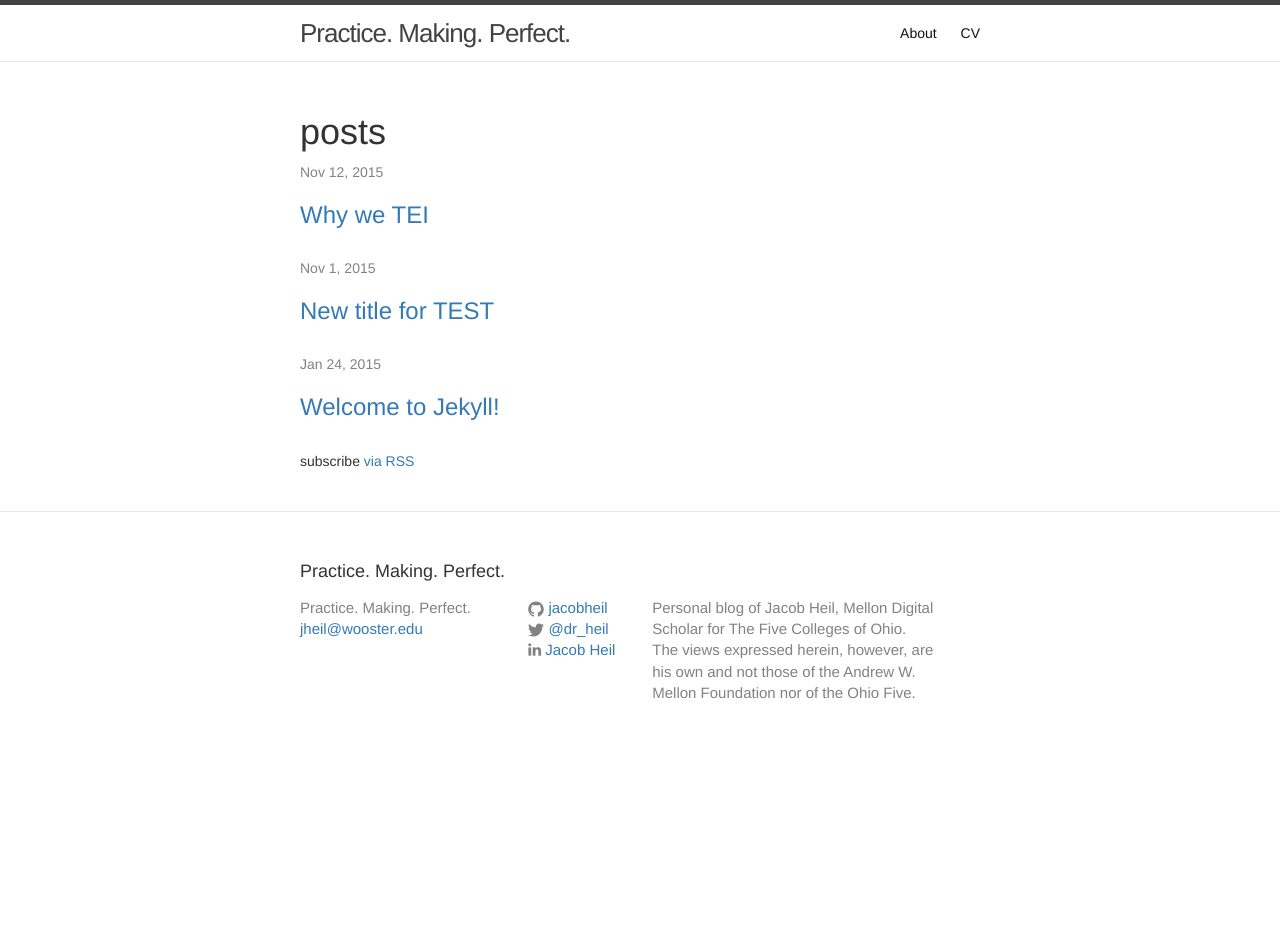
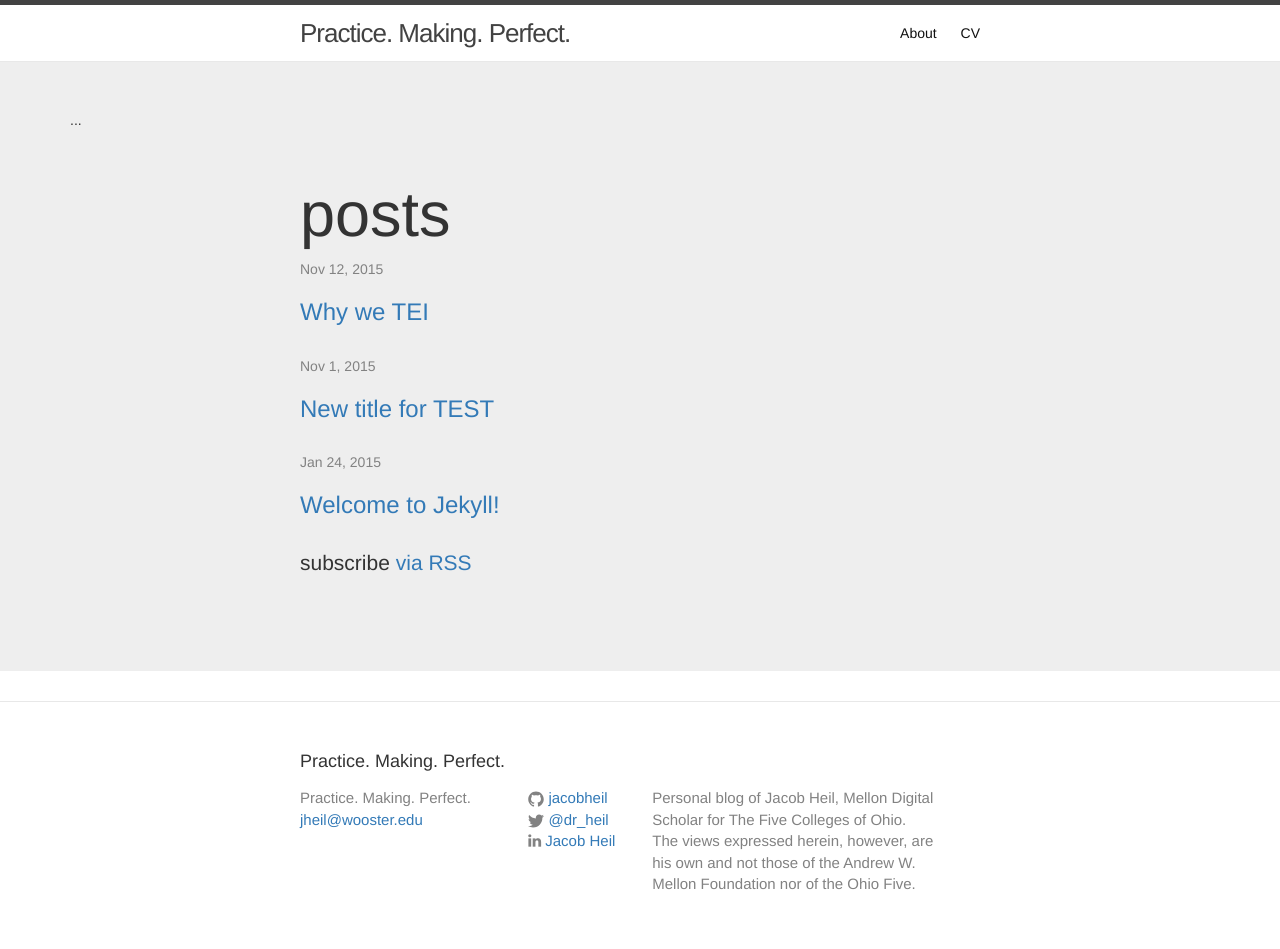
Before and after one commit to jacobheil/blog, a Jekyll site: the page built from index.html, in a window 1280 px wide. Built offline with Jekyll 4.4.1, drawn with Linux system fonts in a browser that asks for light colours; nearby versions of some CDN libraries; comment, search, counter and statistics services are not loaded; before the commit the page ends 900 px from its top, so only the background shows below that.

Commit message:
buttons achieved! testing jumbotron on default

```diff
--- a/_layouts/default.html
+++ b/_layouts/default.html
@@ -6,6 +6,9 @@
   <body>
 
     {% include header.html %}
+<div class="jumbotron">
+  <div class="container">
+    ...
 
     <div class="page-content">
       <div class="wrapper">
@@ -13,7 +16,8 @@
         {{ content }}
       </div>
     </div>
-
+</div>
+</div>
     {% include footer.html %}
 
   </body>
```
